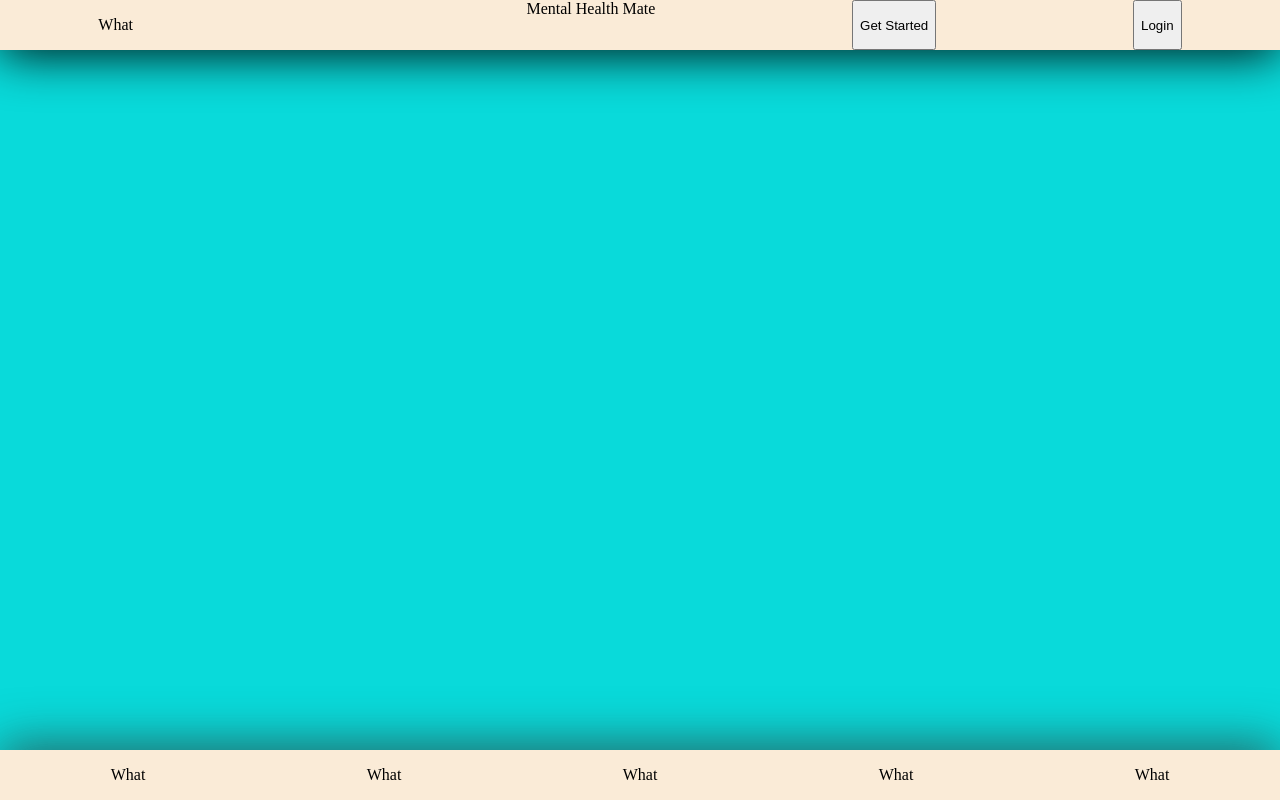
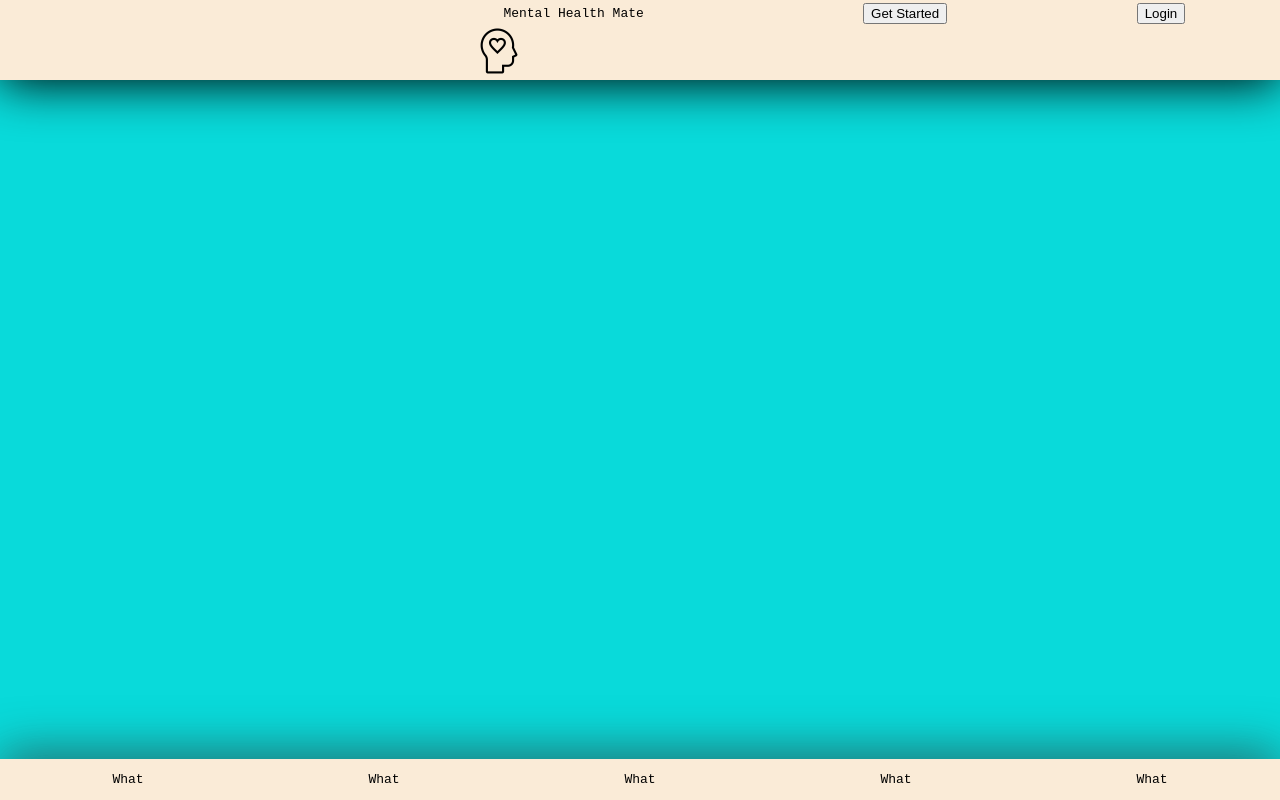
Before and after one commit to Ekremteke/Shima-Anosh-Cuneyt-Ekrem-Buddy-Project, a plain HTML site: page index.html in a window 1280 px wide. Drawn offline with Linux system fonts and the light colour scheme.

Commit message:
Added icon to head and logo on nav

```diff
--- a/index.html
+++ b/index.html
@@ -5,16 +5,18 @@
     <meta http-equiv="X-UA-Compatible" content="IE=edge">
     <meta name="viewport" content="width=device-width, initial-scale=1.0">
     <link rel="stylesheet" href="./style.css">
+    <link rel="icon" href="mentalHealth.png"">
 
     <title>Mental Health Mate</title>
 </head>
 <body>
     <header id="header" >
         <div id="headerDiv">
-            <p>What</p>
+            <p></p>
             <div id="mentalHealthMate">Mental Health Mate</div>
             <button id="getStartedButton">Get Started</button>
             <button id="logInButton">Login</button>
+            <div id="headerIcon" ><img src="mentalHealth.png" alt="mentalHealth"></div>
 
         </div>
     </header>
--- a/style.css
+++ b/style.css
@@ -1,13 +1,16 @@
 body{
     background-color: rgb(9, 218, 218);
-margin: 0;
+    margin: 0;
+    font-family: monospace;
 
 }
 
 #headerDiv{
     display: grid;
     grid-template-columns: 1/5 1/5 1/5 1/5 1/5 ;
+    grid-template-rows: 1/2 1/2;
     justify-items: center;
+    align-items: center;
     background-color: antiquewhite;
     box-shadow: 0px 3px 50px black;
 }
@@ -25,7 +28,20 @@ margin: 0;
 
 #mentalHealthMate{
     grid-column: 3/4;
-    justify-self:center;
+    justify-self:   center;
+    align-self: center  ;
+}
+
+#headerIcon{
+
+    grid-column: 3/4;
+    justify-self: center;
+
+}
+
+#headerIcon > img{
+    width: 25%;
+    height: 25%;
 }
 
 /* #footer{
```
Also changed, not shown: mentalHealth.png (added).
